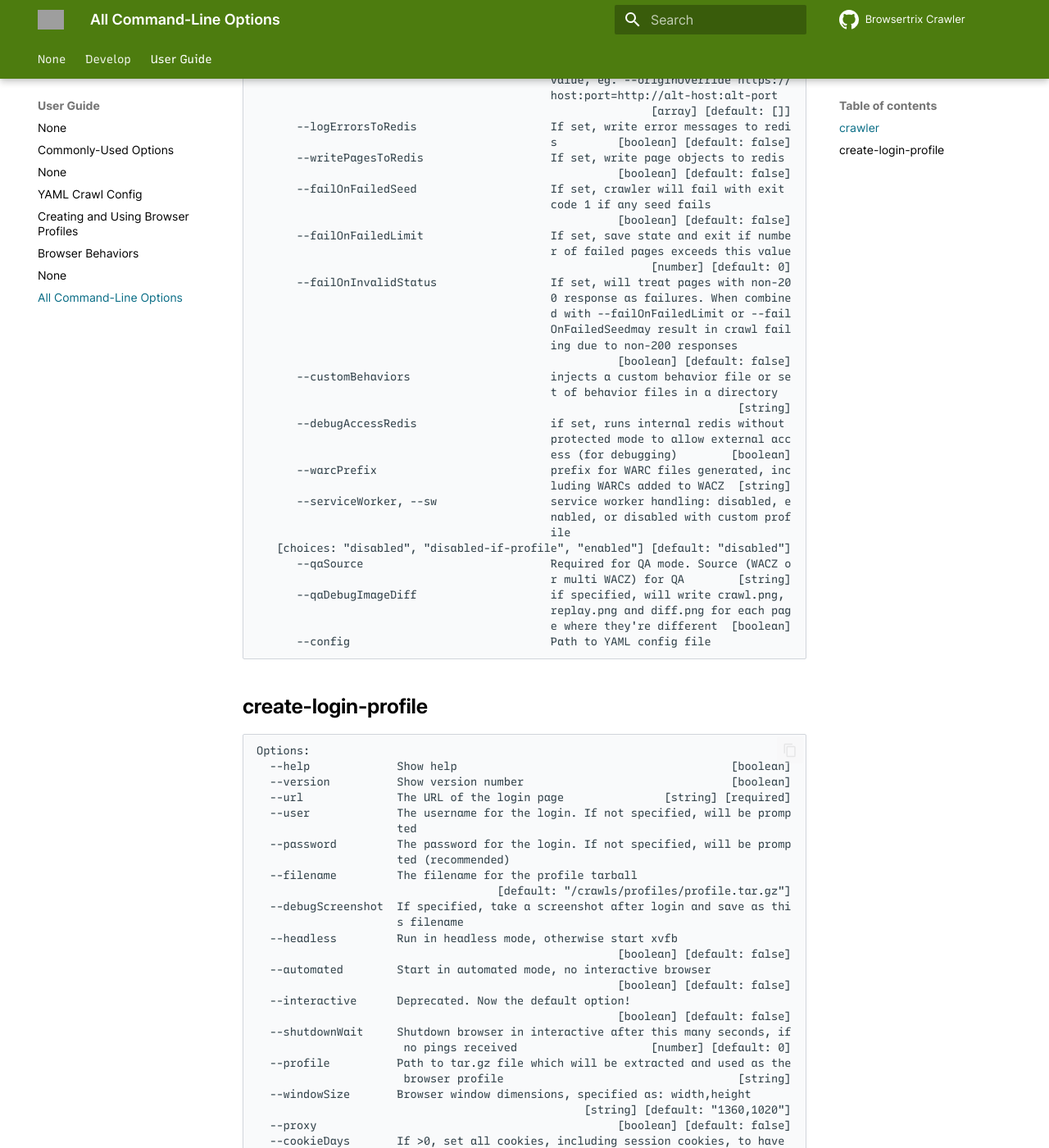
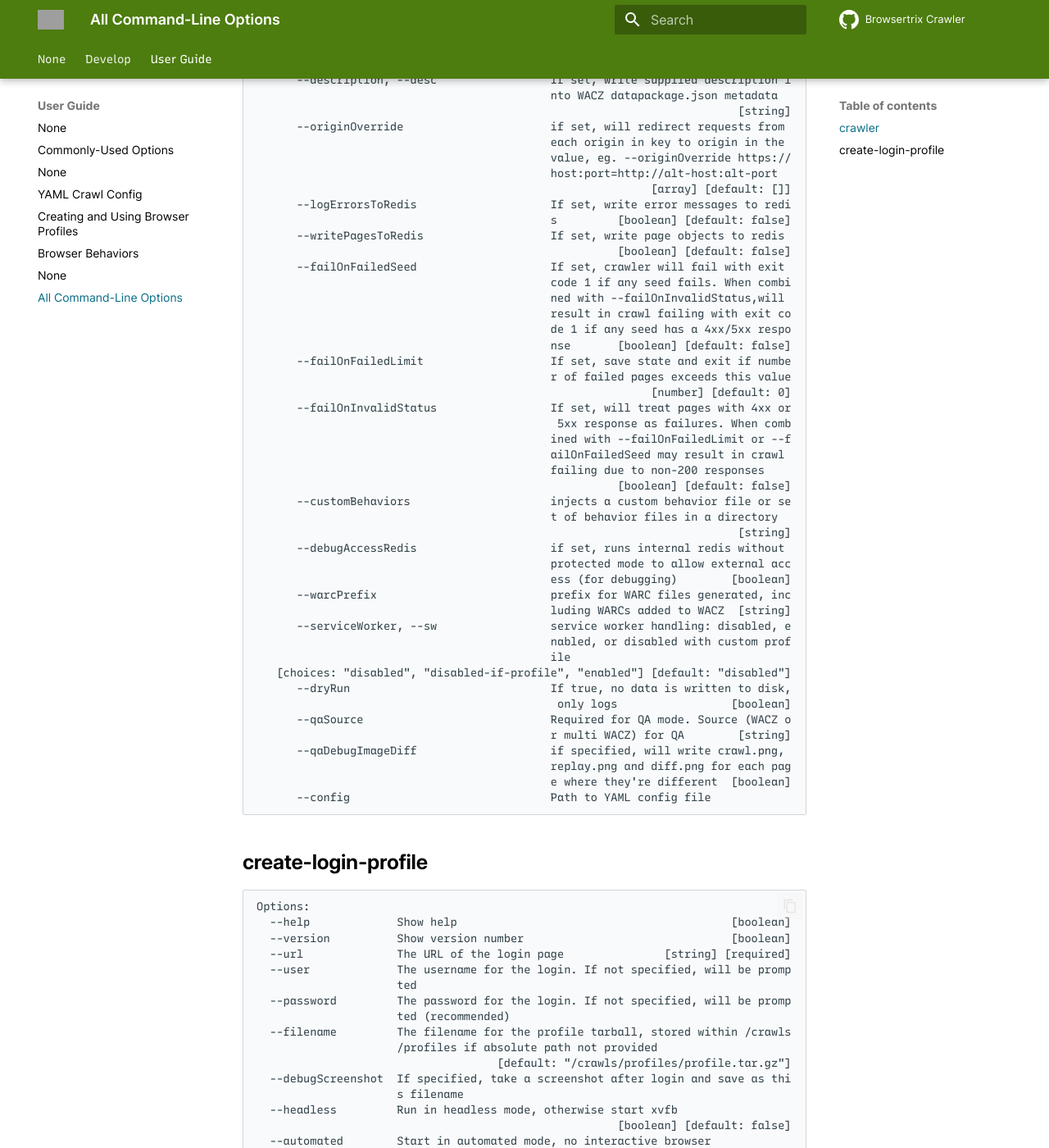
Before and after one commit to webrecorder/browsertrix-crawler, an MkDocs documentation site: the page built from docs/docs/user-guide/cli-options.md, in a window 1280 px wide and 1400 px high, scrolled down 4366 px. Shown: the whole window at 82% size. Built offline with MkDocs 1.6.1 and Material for MkDocs 9.7.7, drawn with Linux system fonts in a browser that asks for light colours; comment, search, counter and statistics services are not loaded; some of the changed text lies outside the part shown; grey boxes are pictures that could not be loaded.

Commit message:
add --dryRun flag, which if set, runs the crawl but doesn't store any archive data (logs + saved state still written) tests: add --dryRun test to ensure only ./logs dir is created

```diff
--- a/docs/docs/user-guide/cli-options.md
+++ b/docs/docs/user-guide/cli-options.md
@@ -144,6 +144,11 @@ Options:
                                             age behavior will run on each page.
                                             If 0, a behavior can run until finis
                                             h.            [number] [default: 90]
+      --postLoadDelay                       If >0, amount of time to sleep (in s
+                                            econds) after page has loaded, befor
+                                            e taking screenshots / getting text
+                                            / running behaviors
+                                                           [number] [default: 0]
       --pageExtraDelay, --delay             If >0, amount of time to sleep (in s
                                             econds) after behaviors before movin
                                             g on to next page
@@ -227,16 +232,19 @@ Options:
       --writePagesToRedis                   If set, write page objects to redis
                                                       [boolean] [default: false]
       --failOnFailedSeed                    If set, crawler will fail with exit
-                                            code 1 if any seed fails
-                                                      [boolean] [default: false]
+                                            code 1 if any seed fails. When combi
+                                            ned with --failOnInvalidStatus,will
+                                            result in crawl failing with exit co
+                                            de 1 if any seed has a 4xx/5xx respo
+                                            nse       [boolean] [default: false]
       --failOnFailedLimit                   If set, save state and exit if numbe
                                             r of failed pages exceeds this value
                                                            [number] [default: 0]
-      --failOnInvalidStatus                 If set, will treat pages with non-20
-                                            0 response as failures. When combine
-                                            d with --failOnFailedLimit or --fail
-                                            OnFailedSeedmay result in crawl fail
-                                            ing due to non-200 responses
+      --failOnInvalidStatus                 If set, will treat pages with 4xx or
+                                             5xx response as failures. When comb
+                                            ined with --failOnFailedLimit or --f
+                                            ailOnFailedSeed may result in crawl
+                                            failing due to non-200 responses
                                                       [boolean] [default: false]
       --customBehaviors                     injects a custom behavior file or se
                                             t of behavior files in a directory
@@ -250,6 +258,8 @@ Options:
                                             nabled, or disabled with custom prof
                                             ile
    [choices: "disabled", "disabled-if-profile", "enabled"] [default: "disabled"]
+      --dryRun                              If true, no data is written to disk,
+                                             only logs                 [boolean]
       --qaSource                            Required for QA mode. Source (WACZ o
                                             r multi WACZ) for QA        [string]
       --qaDebugImageDiff                    if specified, will write crawl.png,
@@ -269,7 +279,8 @@ Options:
                      ted
   --password         The password for the login. If not specified, will be promp
                      ted (recommended)
-  --filename         The filename for the profile tarball
+  --filename         The filename for the profile tarball, stored within /crawls
+                     /profiles if absolute path not provided
                                     [default: "/crawls/profiles/profile.tar.gz"]
   --debugScreenshot  If specified, take a screenshot after login and save as thi
                      s filename
```
Also changed, not shown: 3 other files.
